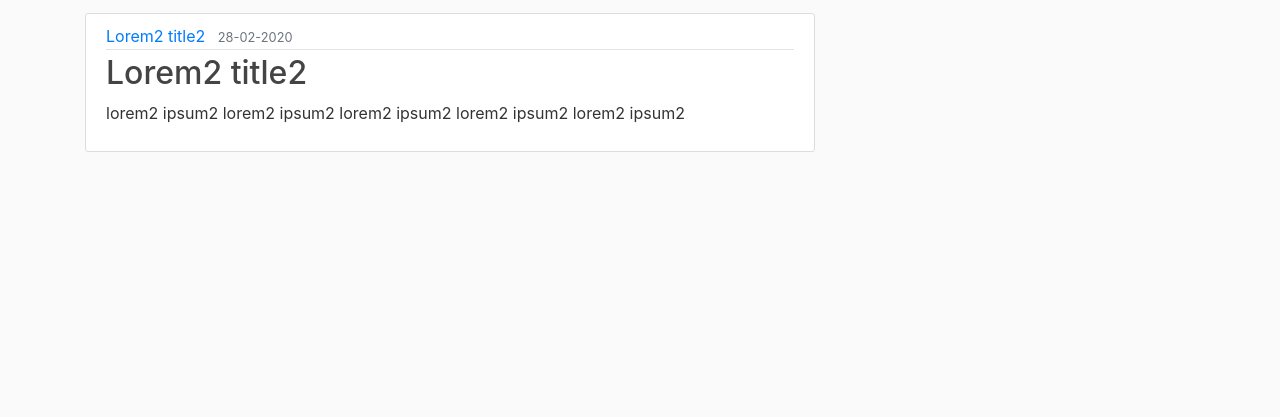
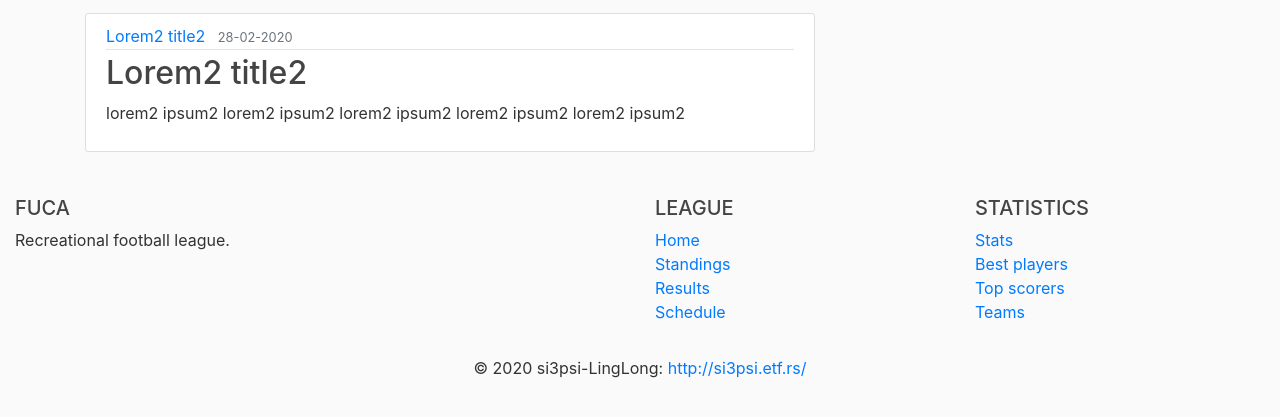
Before and after one commit to urosisakovic/FUCA, a Flask app: page / in a window 1280 px wide. Shown: the part 225-642 px from the top of the page. Run offline with Flask 2, Linux system fonts and the light colour scheme; some libraries are stand-ins or nearby versions.

Commit message:
Added simple bootstrap footer

```diff
--- a/src/templates/layout.html
+++ b/src/templates/layout.html
@@ -61,5 +61,56 @@
                 </div>
             </div>
         </main>
+
+        <footer class="page-footer font-small blue pt-4">
+            <div class="container-fluid text-center text-md-left">
+                <div class="row">
+                    <div class="col-md-6 mt-md-0 mt-3">
+                        <h5 class="text-uppercase">FUCA</h5>
+                        <p>Recreational football league.</p>
+                    </div>
+                    <hr class="clearfix w-100 d-md-none pb-3">
+                    <div class="col-md-3 mb-md-0 mb-3">
+                        <h5 class="text-uppercase">League</h5>
+                        <ul class="list-unstyled">
+                            <li>
+                                <a href="#!">Home</a>
+                            </li>
+                            <li>
+                                <a href="#!">Standings</a>
+                            </li>
+                            <li>
+                                <a href="#!">Results</a>
+                            </li>
+                            <li>
+                                <a href="#!">Schedule</a>
+                            </li>
+                        </ul>
+                    </div>
+                    <div class="col-md-3 mb-md-0 mb-3">
+                        <h5 class="text-uppercase">Statistics</h5>
+
+                        <ul class="list-unstyled">
+                            <li>
+                                <a href="#!">Stats</a>
+                            </li>
+                            <li>
+                                <a href="#!">Best players</a>
+                            </li>
+                            <li>
+                                <a href="#!">Top scorers</a>
+                            </li>
+                            <li>
+                                <a href="#!">Teams</a>
+                            </li>
+                        </ul>
+                    </div>
+                </div>
+            </div>
+
+            <div class="footer-copyright text-center py-3">© 2020 si3psi-LingLong:
+                <a href="http://si3psi.etf.rs/"> http://si3psi.etf.rs/ </a>
+            </div>
+        </footer>
     </body>
 </html>
```
